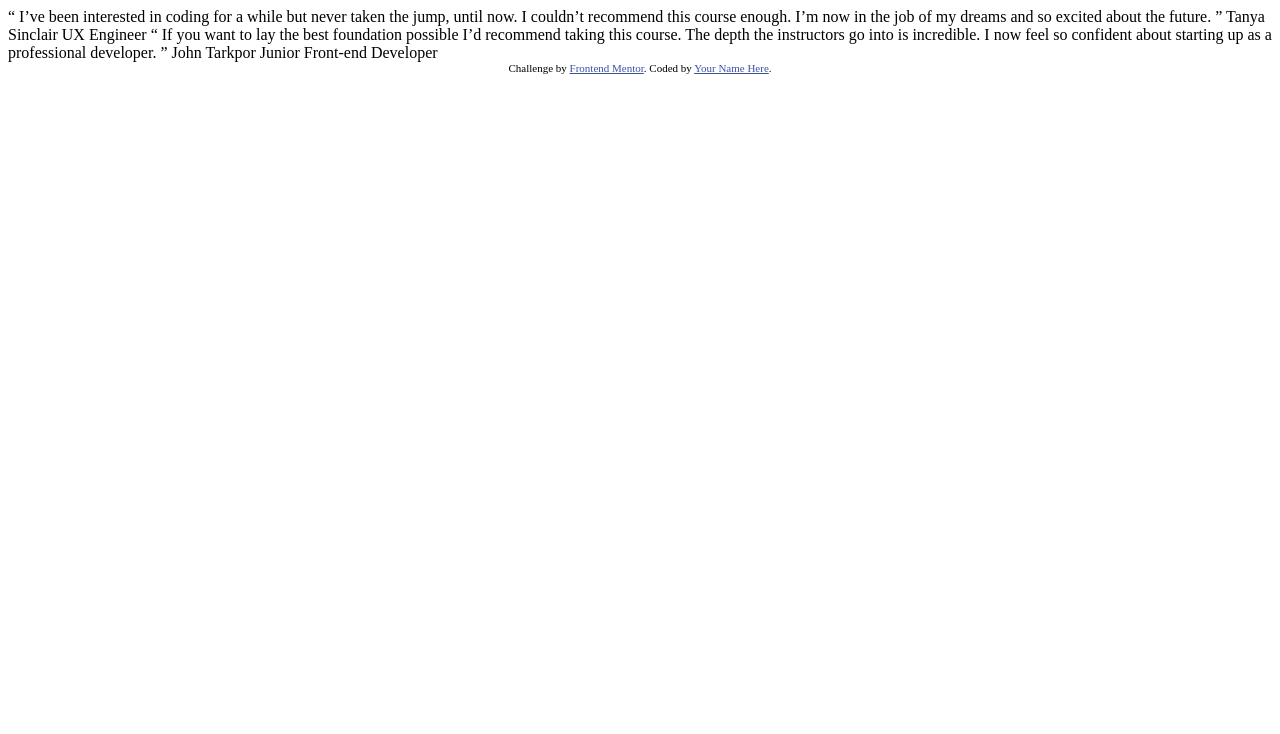
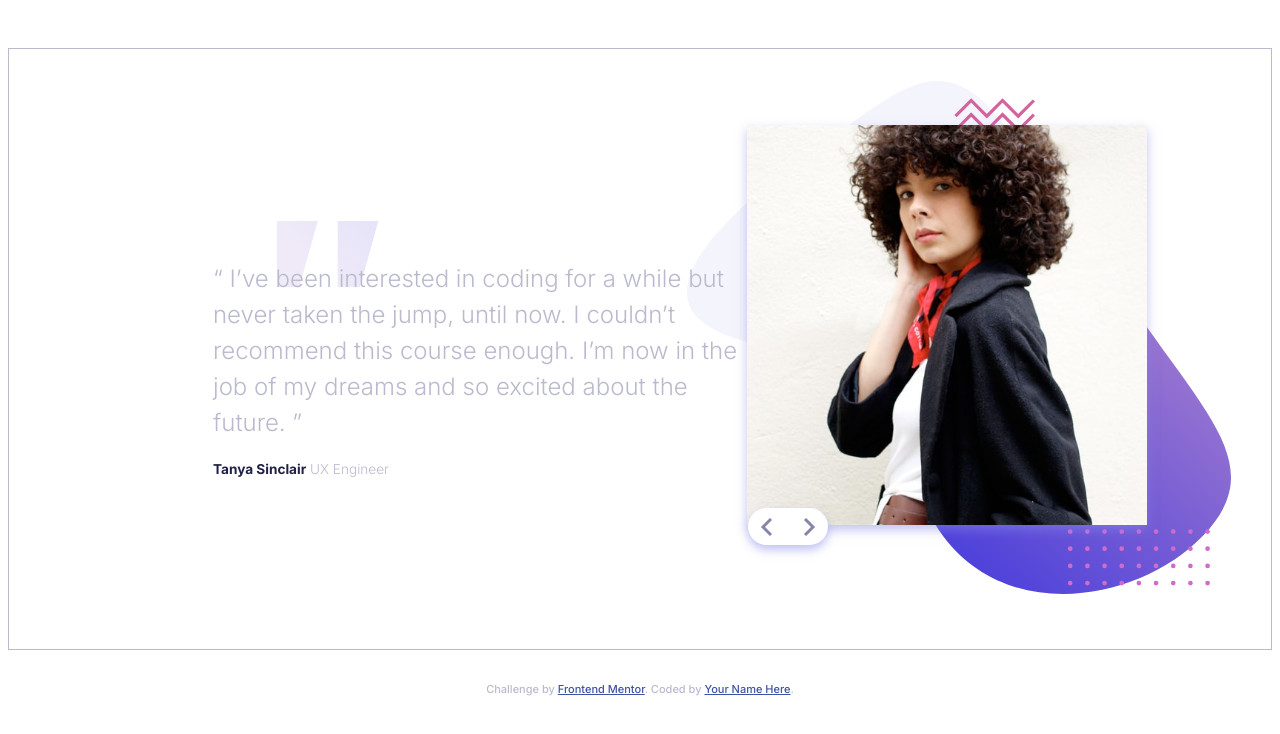
Before and after one commit to npurcella/bootcamp-testimonials, a plain HTML site: page index.html in a window 1280 px wide. Drawn offline with Linux system fonts and the light colour scheme.

Commit message:
Finished for now; need to work on transitions

```diff
--- a/index.html
+++ b/index.html
@@ -1,38 +1,86 @@
 <!DOCTYPE html>
 <html lang="en">
   <head>
-  <meta charset="UTF-8">
-  <meta name="viewport" content="width=device-width, initial-scale=1.0"> <!-- displays site properly based on user's device -->
+    <meta charset="UTF-8" />
+    <meta name="viewport" content="width=device-width, initial-scale=1.0" />
+    <!-- displays site properly based on user's device -->
 
-  <link rel="icon" type="image/png" sizes="32x32" href="./images/favicon-32x32.png">
+    <link
+      rel="icon"
+      type="image/png"
+      sizes="32x32"
+      href="./images/favicon-32x32.png"
+    />
+
+    <link
+      href="https://fonts.googleapis.com/css2?family=Inter:wght@300;500;700&display=swap"
+      rel="stylesheet"
+    />
+
+    <link rel="stylesheet" href="css/styles.css" />
 
     <title>Frontend Mentor | Coding Bootcamp Testimonials Slider</title>
 
     <!-- Feel free to remove these styles or customise in your own stylesheet 👍 -->
     <style>
-    .attribution { font-size: 11px; text-align: center; }
-    .attribution a { color: hsl(228, 45%, 44%); }
+      .attribution {
+        font-size: 11px;
+        text-align: center;
+      }
+      .attribution a {
+        color: hsl(228, 45%, 44%);
+      }
     </style>
   </head>
   <body>
-
-  “ I’ve been interested in coding for a while but never taken the jump, until now.
-  I couldn’t recommend this course enough. I’m now in the job of my dreams and so
-  excited about the future. ”
-
-  Tanya Sinclair
-  UX Engineer
-
-  “ If you want to lay the best foundation possible I’d recommend taking this course.
-  The depth the instructors go into is incredible. I now feel so confident about
-  starting up as a professional developer. ”
-
-  John Tarkpor
-  Junior Front-end Developer
+    <div class="container">
+      <div class="controls">
+        <div class="prev">
+          <img src="./images/icon-prev.svg" alt="prev" />
+        </div>
+        <div class="next">
+          <img src="./images/icon-next.svg" alt="next" />
+        </div>
+      </div>
+      <div class="slider">
+        <div class="slide active">
+          <img src="images/image-tanya.jpg" alt="UX Engineer Tanya" />
+          <div class="text-wrapper">
+            <p class="quote">
+              “ I’ve been interested in coding for a while but never taken the
+              jump, until now. I couldn’t recommend this course enough. I’m now
+              in the job of my dreams and so excited about the future. ”
+            </p>
+            <div class="person-details">
+              <p class="name">Tanya Sinclair</p>
+              <p>UX Engineer</p>
+            </div>
+          </div>
+        </div>
+        <div class="slide">
+          <img src="images/image-john.jpg" alt="Jr Front End Dev John" />
+          <div class="text-wrapper">
+            <p class="quote">
+              “ If you want to lay the best foundation possible I’d recommend
+              taking this course. The depth the instructors go into is
+              incredible. I now feel so confident about starting up as a
+              professional developer. ”
+            </p>
+            <div class="person-details">
+              <p class="name">John Tarkpor</p>
+              <p>Junior Front-end Developer</p>
+            </div>
+          </div>
+        </div>
+      </div>
+    </div>
 
     <div class="attribution">
-    Challenge by <a href="https://www.frontendmentor.io?ref=challenge" target="_blank">Frontend Mentor</a>.
-    Coded by <a href="#">Your Name Here</a>.
+      Challenge by
+      <a href="https://www.frontendmentor.io?ref=challenge" target="_blank"
+        >Frontend Mentor</a
+      >. Coded by <a href="#">Your Name Here</a>.
     </div>
+    <script src="js/main.js"></script>
   </body>
 </html>
--- /dev/null
+++ b/js/main.js
@@ -0,0 +1,37 @@
+const slides = document.querySelector(".slider").children
+const prev = document.querySelector(".prev")
+const next = document.querySelector(".next")
+let index = 0
+
+prev.addEventListener("click", function () {
+  prevSlide()
+})
+next.addEventListener("click", function () {
+  nextSlide()
+})
+
+function prevSlide() {
+  if (index == 0) {
+    index = slides.length - 1
+  } else {
+    index--
+  }
+  changeSlide()
+}
+
+function nextSlide() {
+  if (index == slides.length - 1) {
+    index = 0
+  } else {
+    index++
+  }
+  changeSlide()
+}
+
+function changeSlide() {
+  for (let i = 0; i < slides.length; i++) {
+    slides[i].classList.remove("active")
+  }
+  console.log(index)
+  slides[index].classList.add("active")
+}
--- /dev/null
+++ b/scss/_desktop.scss
@@ -0,0 +1,47 @@
+.container {
+  background: right 2.5rem top 2rem / contain no-repeat
+    url("../images/pattern-bg.svg"); //,
+  background-size: 34rem;
+}
+.controls {
+  top: 31.75rem;
+  right: 19rem;
+}
+.slider {
+  padding: 0 1rem 0 3rem;
+}
+.slide {
+  grid-template-areas:
+    ". .  .photo photo"
+    "text text text photo photo"
+    ". . . photo photo";
+  margin: 2.75rem 6rem;
+  .text-wrapper {
+    text-align: left;
+  }
+  img {
+    grid-area: photo;
+    width: 100%;
+    max-width: 25rem;
+    margin-right: 0;
+  }
+  .text-wrapper {
+    grid-area: text;
+    grid-area: text-start / photo-start / text-end / photo-end;
+    background-position: left 4rem top -1.5rem;
+    padding-top: 2.5rem;
+    z-index: 3;
+    max-width: 55%;
+    margin-left: 3rem;
+    .quote {
+      font-size: 1.5rem;
+    }
+  }
+  .person-details .name,
+  .person-details .name + p {
+    display: inline;
+  }
+}
+.slide.active {
+  display: grid;
+}
--- /dev/null
+++ b/scss/_mobile.scss
@@ -0,0 +1,76 @@
+body {
+  color: $greyBlue;
+  font-size: $defaultFontSize;
+  font-family: "Inter", sans-serif;
+  font-weight: $normal;
+}
+
+.container {
+  border: 0.5px solid $greyBlue;
+  margin: 3rem 0.5rem 2rem;
+  min-height: 600px;
+  background: center top / contain no-repeat url("../images/pattern-bg.svg");
+}
+.controls {
+  height: 2.3rem;
+  width: 5rem;
+  margin: 0 auto;
+  border-radius: 25px;
+  position: absolute;
+  top: 19.75rem;
+  left: calc(50% - 2.5rem);
+  background: #fff;
+  box-shadow: 0px 5px 10px $shadow;
+  z-index: 5;
+  .prev img,
+  .next img {
+    width: inherit;
+    position: absolute;
+    top: 0.6rem;
+  }
+  .prev img {
+    left: 0.75rem;
+  }
+  .next img {
+    right: 0.75rem;
+  }
+}
+.slider {
+  position: relative;
+}
+.slide {
+  color: $greyBlue;
+  font-weight: $light;
+  padding: 1.25rem 0.75rem 1.25rem; // this will change when buttons are moved
+  text-align: center;
+  display: none;
+  transition: visibility 0.5s ease-in;
+  img {
+    margin: 0.75rem auto 3.75rem;
+    width: 80%;
+    max-width: 16rem;
+    box-shadow: 0px 5px 10px $shadow;
+  }
+  .text-wrapper {
+    background-image: url("../images/pattern-quotes.svg");
+    background-repeat: no-repeat;
+    background-position: center top;
+    background-size: 20%;
+    padding-top: 1.5rem;
+  }
+  p.quote {
+    line-height: 1.5;
+    margin-bottom: 1.25rem;
+  }
+  .person-details {
+    font-size: 0.85rem;
+    .name {
+      color: $darkBlue;
+      font-weight: $bold;
+      margin-bottom: 0.2rem;
+    }
+  }
+}
+.slide.active {
+  display: block;
+}
--- /dev/null
+++ b/scss/_reset.scss
@@ -0,0 +1,57 @@
+/*&nbsp;&nbsp;&nbsp;html5doctor.com Reset Stylesheet (Eric Meyer's Reset Reloaded + HTML5 baseline)&nbsp;&nbsp;v1.4 2009-07-27 | Authors: Eric Meyer & Richard Clark&nbsp;&nbsp;html5doctor.com/html-5-reset-stylesheet/*/
+html, body, div, span, object, iframe,
+h1, h2, h3, h4, h5, h6, p, blockquote, pre,
+abbr, address, cite, code,
+del, dfn, em, img, ins, kbd, q, samp,
+small, strong, sub, sup, var,
+b, i,
+dl, dt, dd, ol, ul, li,
+fieldset, form, label, legend,
+table, caption, tbody, tfoot, thead, tr, th, td,
+article, aside, figure, footer, header,hgroup, menu, nav, section, menu,
+time, mark, audio, video {
+margin:0;
+padding:0;
+border:0;
+outline:0;
+font-size:100%;
+vertical-align:baseline;
+background:transparent;
+}
+
+article, aside, figure, footer, header,
+hgroup, nav, section { display:block; }
+
+nav ul { list-style:none; }
+
+blockquote, q { quotes:none; }
+
+blockquote:before, blockquote:after,
+q:before, q:after { content:''; content:none; }
+
+a { margin:0; padding:0; font-size:100%; vertical-align:baseline; background:transparent; }
+
+ins { background-color:#ff9; color:#000; text-decoration:none; }
+
+mark { background-color:#ff9; color:#000; font-style:italic; font-weight:bold; }
+
+del { text-decoration: line-through; }
+
+abbr[title], dfn[title] { border-bottom:1px dotted #000; cursor:help; }
+
+/* tables still need cellspacing="0" in the markup */
+table { border-collapse:collapse; border-spacing:0; }
+
+hr { display:block; height:1px; border:0; border-top:1px solid #ccc; margin:1em 0; padding:0; }
+
+input, select { vertical-align:middle; }
+
+/* Added the below - Nancy */
+*, *::before, *::after {
+    box-sizing: border-box;
+}
+img {
+    width: 100%;
+    height: auto;
+}
+/* END RESET CSS */
--- /dev/null
+++ b/scss/_variables.scss
@@ -0,0 +1,9 @@
+$defaultFontSize: 17px;
+
+$light: 300;
+$normal: 500;
+$bold: 700;
+
+$darkBlue: hsl(240, 38%, 20%);
+$greyBlue: hsl(240, 18%, 77%);
+$shadow: rgba(136, 136, 234, 0.5);
--- /dev/null
+++ b/scss/styles.scss
@@ -0,0 +1,7 @@
+@import "reset";
+@import "variables";
+@import "mobile";
+
+@media only screen and (min-width: 1000px) {
+  @import "desktop";
+}
```
Also changed, not shown: css/styles.css (added), dist/css/styles.min.css (added), 2 other files. Lines whose indentation alone changed are shown as unchanged.
